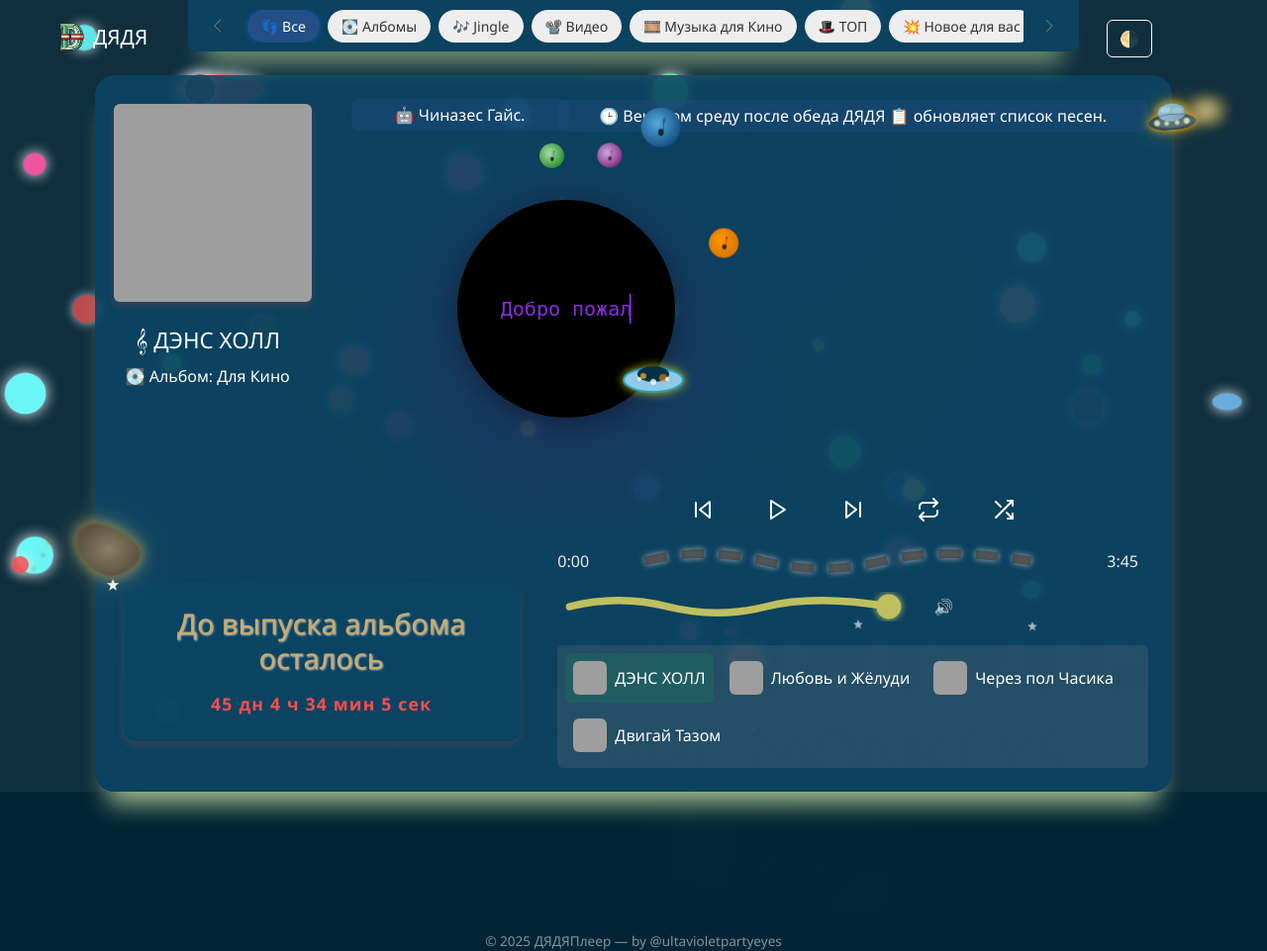
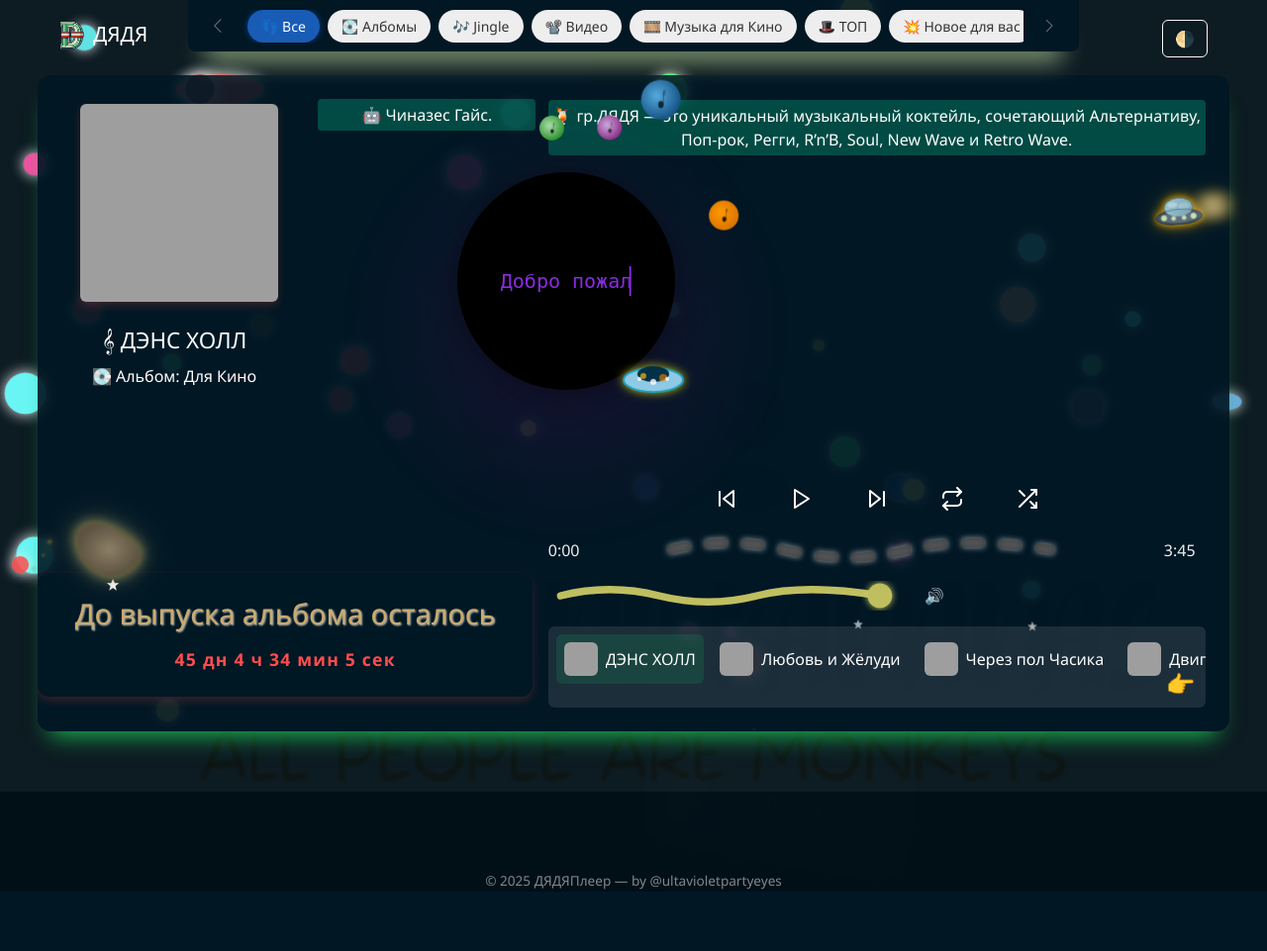
Before and after one commit to TumashenkaAliaksandr/uncle_bot, a Django app: page / in a window 1280 px wide. Shown: the whole page at 99% size. After the commit the page ends 901 px from the top, so only its background shows below. Run offline with Django 5.2, Linux system fonts and the light colour scheme; data comes from the database, SQL or seed files in the repository; both versions use the stored data as it was after the commit; grey boxes are pictures that could not be loaded.

Commit message:
added new js file scroll-hint, update css

```diff
--- a/botapp/models.py
+++ b/botapp/models.py
@@ -31,6 +31,7 @@
     is_popular = models.BooleanField(verbose_name='Популярные', default=False, blank=True)
     is_movies = models.BooleanField(verbose_name='В Кино', default=False, blank=True)
     is_tomorrow = models.BooleanField(verbose_name='Завтра в эфире', default=False, blank=True)
+    is_tonight = models.BooleanField(verbose_name='Сегодня в эфире', default=False, blank=True)
 
     class Meta:
         verbose_name = '🎼 Трек'
--- a/botapp/static/botapp/static/css/player.css
+++ b/botapp/static/botapp/static/css/player.css
@@ -1,6 +1,6 @@
 body {
     position: relative;
-    background: var(--bg, #032435);
+    background: var(--bg, #010f17);
     color: var(--fg, #fff);
     font-family: 'Igra Sans', 'Rubik', 'Segoe UI', Arial, sans-serif;
     transition: background 0.3s, color 0.3s;
@@ -29,13 +29,21 @@
   vertical-align: middle; /* выравнивание по центру текста */
 }
 
+.track-list::-webkit-scrollbar {
+    display: none; /* Hide scrollbar in WebKit browsers */
+}
+
+.track-list-wrapper {
+  -ms-overflow-style: none; /* IE and Edge */
+  scrollbar-width: none; /* Firefox */
+}
 
 .player-container {
-    width: 85%;
+    width: 94%;
     margin: 40px auto;
     background: var(--panel, #DAE9F2);
-    border-radius: 20px;
-    box-shadow: 0 25px 25px -13px rgb(162 188 139);
+    border-radius: 13px;
+    box-shadow: 0 17px 22px -13px rgb(29, 185, 84);
     padding: 30px 20px;
     text-align: center;
     overflow: hidden;
@@ -85,7 +93,7 @@
 }
 
 .countdown-container {
-    max-width: 400px;
+    max-width: 500px;
     margin: 2rem auto;
     background-color: var(--panel, #2642518f);
     padding: 1.5rem 2rem;
@@ -129,8 +137,8 @@
     position: relative;
     bottom: 47px;
     right: 0;
-    background: #244e865e;
-    border-radius: 8px;
+    background: #06f8b23b;
+    border-radius: 4px;
     padding: 4px;
 }
 
@@ -138,9 +146,9 @@
     position: relative;
     top: 0;
     right: 35%;
-    background: #244e865e;
+    background: #06f8b23b;
     width: 220px;
-    border-radius: 8px;
+    border-radius: 4px;
     padding: 4px;
 }
 
@@ -575,8 +583,8 @@
 
 .ufo-link {
   position: absolute;
-  right: 84px;
-  top: 84px;
+  right: 77px;
+  top: 180px;
   display: inline-block;
   width: 54px;
   user-select: none;
@@ -1329,7 +1337,7 @@
 .theme-switcher {
     position: absolute !important;
     top: 4px !important;
-    right: 100px !important;
+    right: 44px !important;
 }
 
 .theme-switcher button {
@@ -1349,9 +1357,9 @@
 
 
 :root {
-    --bg: #032435;
+    --bg: #010f17;
     --fg: #fff;
-    --panel: rgba(12, 69, 99, 0.91);
+    --panel: rgba(1, 24, 37, 0.91);
     --panel2: #181818;
 }
 
@@ -1767,7 +1775,7 @@
 .chip-chip.selected,
 .chip-chip:hover,
 .chip-chip:focus {
-  background-color: #244e86;
+  background-color: #195cb6;
   color: white;
   box-shadow: 0 0 6px rgb(6 95 212 / 0.6);
   outline: none;
--- /dev/null
+++ b/botapp/static/botapp/static/js/scroll-hint.js
@@ -0,0 +1,18 @@
+// Скрыть подсказку, если скролл достиг конца списка
+document.addEventListener('DOMContentLoaded', function () {
+    const wrapper = document.querySelector('.track-list-wrapper');
+    const hint = wrapper.querySelector('.scroll-hint');
+
+    function checkScroll() {
+        if (wrapper.scrollLeft + wrapper.clientWidth >= wrapper.scrollWidth - 1) {
+            // Скрыть подсказку при достижении конца прокрутки
+            hint.style.opacity = '0';
+        } else {
+            hint.style.opacity = '1';
+        }
+    }
+
+    // Проверяем при скролле и при загрузке
+    wrapper.addEventListener('scroll', checkScroll);
+    checkScroll();
+});
--- a/botapp/templates/index.html
+++ b/botapp/templates/index.html
@@ -174,5 +174,6 @@
 <script src="{% static 'botapp/static/js/mail_osel.js' %}"></script>
 <script src="{% static 'botapp/static/js/animation_wind.js' %}"></script>
 <script src="{% static 'botapp/static/js/stars.js' %}"></script>
+<script src="{% static 'botapp/static/js/scroll-hint.js' %}"></script>
 </body>
 </html>
--- a/botapp/templates/player.html
+++ b/botapp/templates/player.html
@@ -21,7 +21,7 @@
         </div>
         <div class="col-12 col-sm-7">
         <p class="margin-chinazes">🤖 Чиназес Гайс.</p>
-            <p class="margin-files">🕒 Вечером среду после обеда ДЯДЯ 📋 обновляет список песен.</p>
+            <p class="margin-files">🍹 гр.ДЯДЯ — это уникальный музыкальный коктейль, сочетающий Альтернативу, Поп-рок, Регги, R’n’B, Soul, New Wave и Retro Wave.</p>
             <p class="margin-citate">📡 Поступил сигнал от Космического Осла - сигнал N72 - ама мама банки ...</p>
             <!-- Секция обратного отсчёта -->
             <div class="countdown-container text-center my-4">
@@ -127,12 +127,20 @@
                 <span id="volumeIcon">🔊</span>
             </div>
 
-            <div class="track-list bg-secondary bg-opacity-25 rounded p-2" style="max-height: 200px; overflow-y: auto;">
-                <ul id="trackList" class="list-unstyled d-flex flex-wrap gap-2 justify-content-start">
+            <div class="track-list-wrapper position-relative bg-secondary bg-opacity-25 rounded p-2"
+                 style="overflow-x: auto; white-space: nowrap; -ms-overflow-style: none; scrollbar-width: none;">
+                <!-- Подсказка с эмодзи / символом для прокрутки -->
+                <div class="scroll-hint position-absolute"
+                     style="right: 10px; top: 70%; transform: translateY(-50%); pointer-events: none; user-select: none; font-size: 1.5rem; color: #555;">
+                    👉
+                </div>
+
+                <ul id="trackList" class="list-unstyled d-flex flex-nowrap gap-2 justify-content-start"
+                    style="width: max-content;">
                     {% for track in tracks %}
                         <li data-id="{{ track.id }}"
                             class="d-flex align-items-center gap-2 p-2 rounded {% if track.id == current_track.id %}active bg-success bg-opacity-25{% endif %}"
-                            style="cursor:pointer;">
+                            style="cursor:pointer; white-space: normal;">
                             {% if track.cover %}
                                 <img src="{{ track.cover.url }}" alt="Обложка" class="mini-cover rounded">
                             {% else %}
```
Also changed, not shown: botapp/migrations/0005_track_is_tonight.py (added), db.sqlite3.
